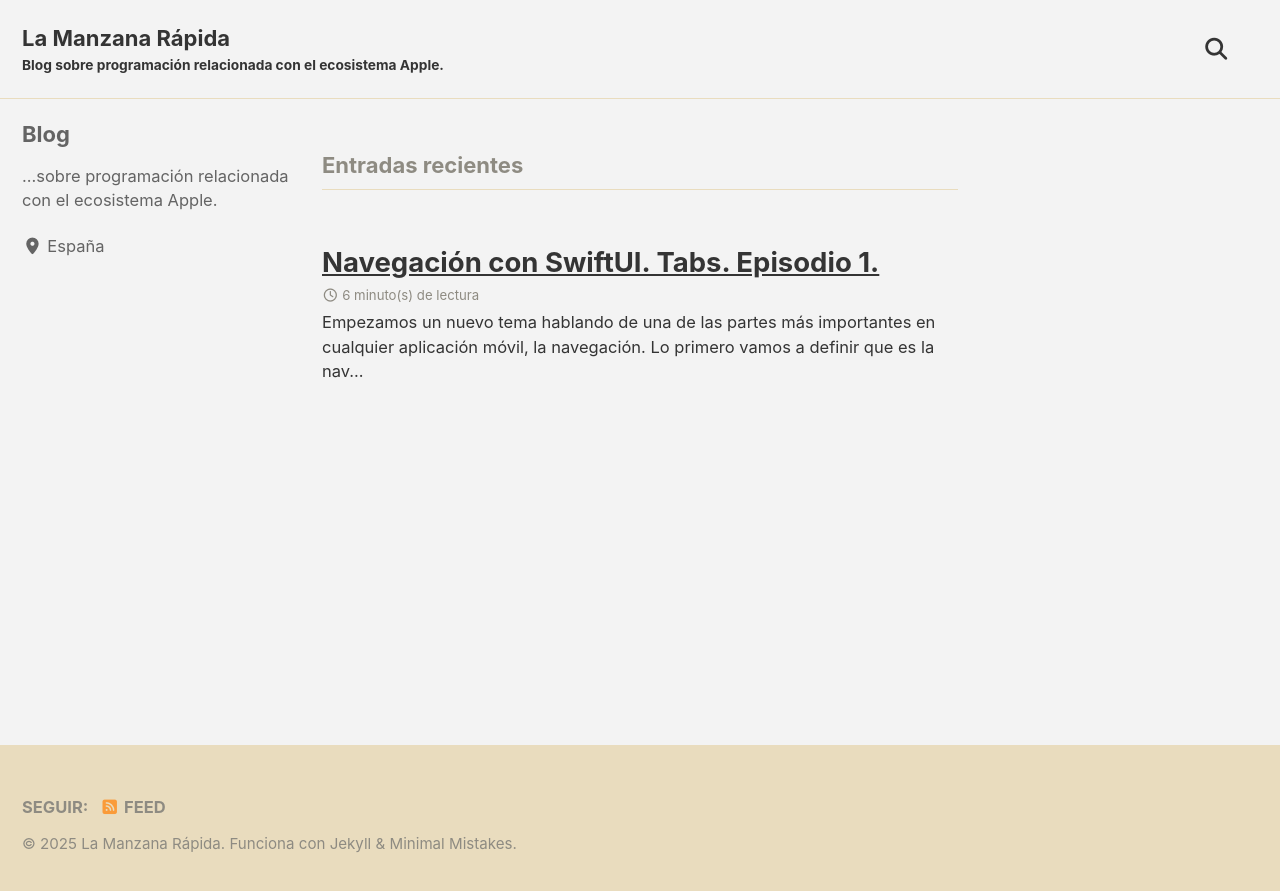
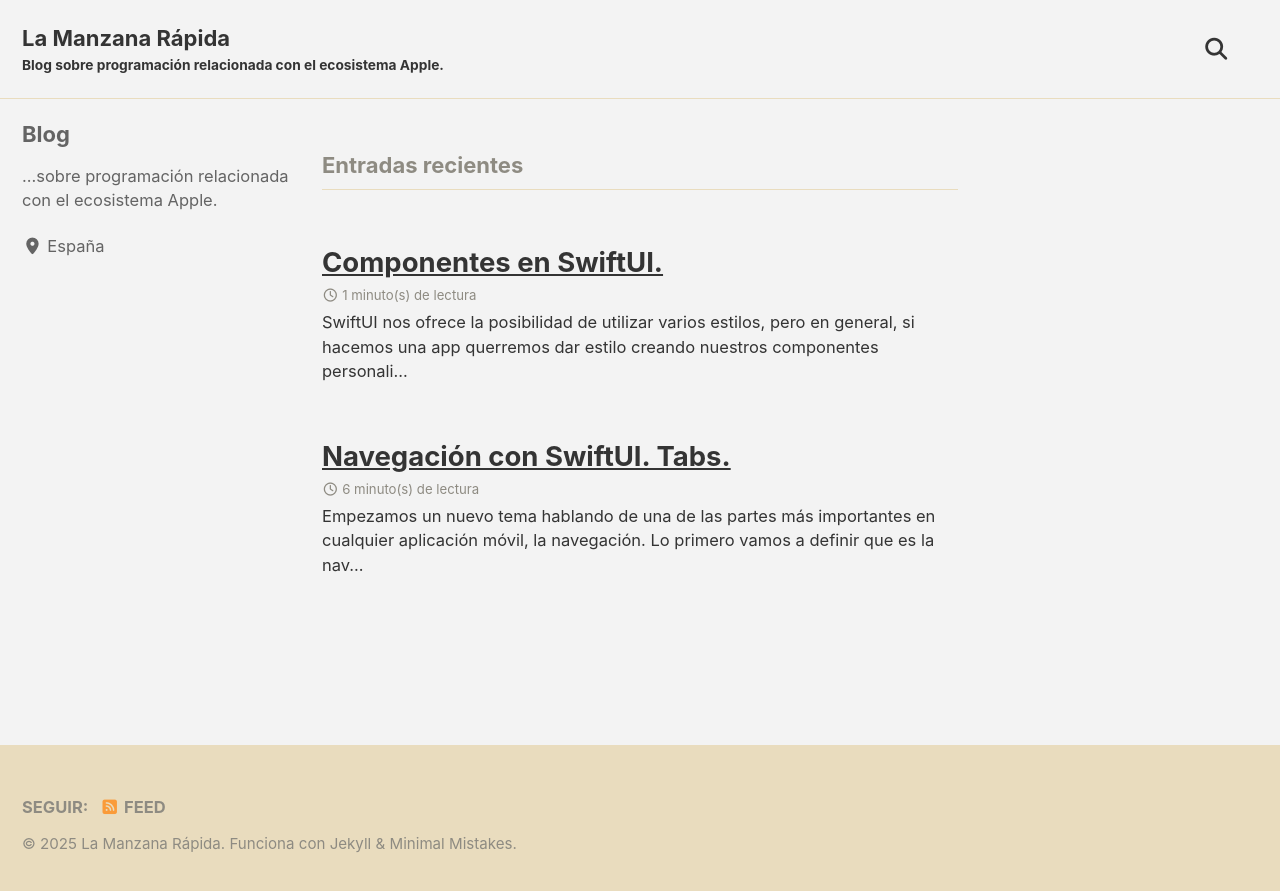
Before and after one commit to lamanzanarapida/lamanzanarapida.github.io, a Jekyll site: the page built from index.html, in a window 1280 px wide. Shown: the top 891 px of the page. Built offline with Jekyll 4.4.1, drawn with Linux system fonts in a browser that asks for light colours; cached includes are drawn as plain includes; the list of posts is cut into pages by our own code; part of the change alters nothing that is shown.

Commit message:
Add components episode

````diff
--- a/_posts/2025-04-08-navigation-tabs-episode-1.md
+++ b/_posts/2025-04-08-navigation-tabs-1.md
@@ -1,5 +1,5 @@
 ---
-title: "Navegación con SwiftUI. Tabs. Episodio 1."
+title: "Navegación con SwiftUI. Tabs."
 excerpt_separator: "<!--more-->"
 categories:
   - SwiftUI
@@ -60,7 +60,7 @@ struct ContentView: View {
 }
 ```
 
-> Note: Es importante saber entender la definición de cada estructura quue estamos utilizando con SwiftUI. Y la mejor manera es utilizar la documentación oficial. En este caso, TabView se inicia como una función que devuelve un builder de TabContent, pero también con un valor seleccionado. De momento, nos quedaremos con la primera versión. [Ver en Apple](https://developer.apple.com/documentation/swiftui/tabview){:target="_blank"}
+> Note: Es importante saber entender la definición de cada estructura que estamos utilizando con SwiftUI. Y la mejor manera es utilizar la documentación oficial. En este caso, TabView se inicia como una función que devuelve un builder de TabContent, pero también con un valor seleccionado. De momento, nos quedaremos con la primera versión. [Ver en Apple](https://developer.apple.com/documentation/swiftui/tabview){:target="_blank"}
 
 ```swift
 struct TabView<SelectionValue, Content> where SelectionValue : Hashable, Content : View
--- /dev/null
+++ b/_posts/2025-04-09-components-swiftui-1.md
@@ -0,0 +1,133 @@
+---
+title: "Componentes en SwiftUI."
+excerpt_separator: "<!--more-->"
+categories:
+  - SwiftUI
+tags:
+  - Swift
+  - SwiftUI
+  - iOS
+---
+
+SwiftUI nos ofrece la posibilidad de utilizar varios estilos, pero en general, si hacemos una app querremos dar estilo creando nuestros componentes personalizados.
+
+Empecemos por un botón. SwiftUI nos ofrece lo siguiente.
+
+```swift
+Button("Un botón") {}
+.buttonStyle(.bordered)
+
+Button("Un botón") {}
+.buttonStyle(.borderedProminent)
+
+Button("Un botón") {}
+.buttonStyle(.borderless)
+
+Button("Un botón") {}
+.buttonStyle(.plain)
+```
+
+En la mayoría de los casos, por no decir todos, con estos estilos ofrecidos por Apple, no tendremos suficiente para crear nuestros botones para nuesta maravilla app. Con lo cual, necesitaríamos hacer algo así.
+
+```swift
+Button {
+} label: {
+    HStack {
+        Spacer()
+        Text("Un botón")
+        Spacer()
+    }
+    .padding()
+}
+.bold()
+.foregroundColor(.black)
+.background(Capsule().stroke(.black))
+```
+
+Esta opción soluciona nuestro problema de crear un botón personalizado, pero no escalaría muy bien. Podríamos hacer lo siguiente.
+
+```swift
+struct CustomButton<Label: View>: View {
+    private let action: () -> Void
+    private let label: Label
+
+init(
+    action: @escaping () -> Void,
+    @ViewBuilder label: () -> Label
+) {
+    self.action = action
+    self.label = label()
+}
+
+    var body: some View {
+        Button {
+            action()
+        } label: {
+            HStack {
+            Spacer()
+            label
+            Spacer()
+        }
+        .padding()
+    }
+    .bold()
+    .foregroundColor(.black)
+    .background(Capsule().stroke(.black))
+    }
+}
+```
+
+Aquí solucionamos el problema de escalado, al menos en parte, pero seguimos dependiendo de crear nuevas vistas para cada uno de los botones que necesitamos. Además, estaríamos limitado a uno de los constructores.
+
+```swift
+@preconcurrency
+init(
+    action: @escaping @MainActor () -> Void,
+    @ViewBuilder label: () -> Label
+)
+```
+
+¿Pero qué ocurre con el resto de los constructores?
+
+Pues existe una forma muy sencilla que, para algunos objetos de SwiftUI podemos construir diferentes estilos de una forma muy limpia.
+
+> Note: Podemos construir estilos personalizados de una forma sencilla con Toggle, Date­Picker, Gauge, Progress­View, Label, Labeled­Content, Disclosure­Group, Control­Group, Group­Box, Form y Button.
+
+```swift
+struct CustomButtonStyle: ButtonStyle {
+    func makeBody(configuration: Configuration) -> some View {
+        HStack {
+            Spacer()
+            configuration.label
+            Spacer()
+        }
+        .padding()
+        .bold()
+        .padding()
+        .foregroundColor(.black)
+        .background {
+            Capsule().stroke(.black)
+        }
+    }
+}
+```
+
+Finalmente, podemos hacer uso de este estilo de la siguiente manera.
+
+```swift
+Button("Un botón") {}
+    .buttonStyle(CustomButtonStyle())
+```
+
+Como se puede observar, de esta forma, podemos tener nuestros estilos de la aplicación perfectamente definidos sin construir nuevas vistas, como por ejemplo, `PrimaryButtonView`, `SecondaryButtonView`. Y podemos crearnos unos estilos como `.primary` o `.secondary`. ¿Pero cómo podríamos hacer eso? De la siguiente forma.
+
+```swift
+extension ButtonStyle where Self == CustomButtonStyle {
+    static var custom: CustomButtonStyle { CustomButtonStyle() }
+}
+
+Button("Un botón") {}
+    .buttonStyle(.custom)
+```
+
+También se pueden construir estilos personalizados en vistas personalizadas, pero eso será en otra ocasión.
````
